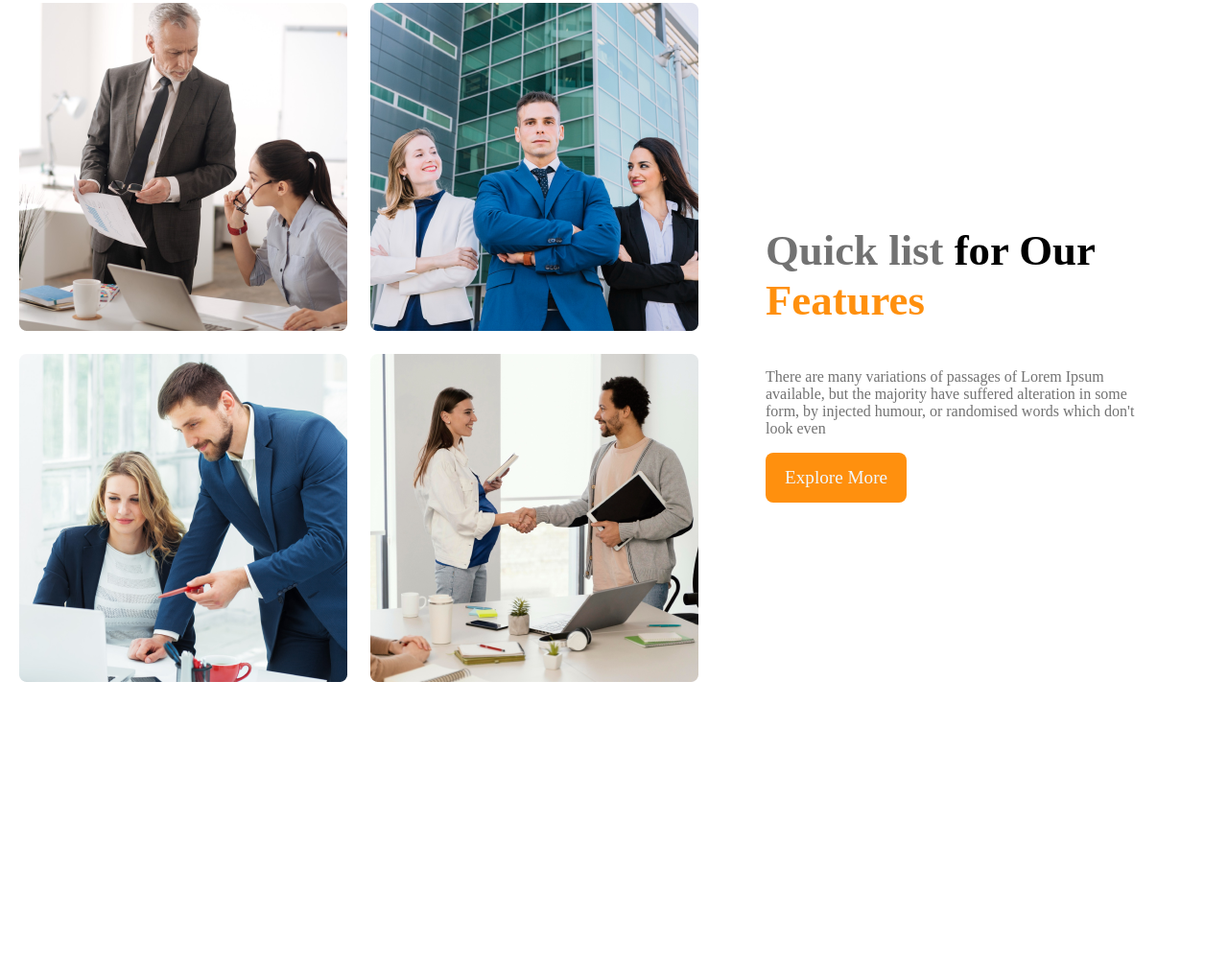
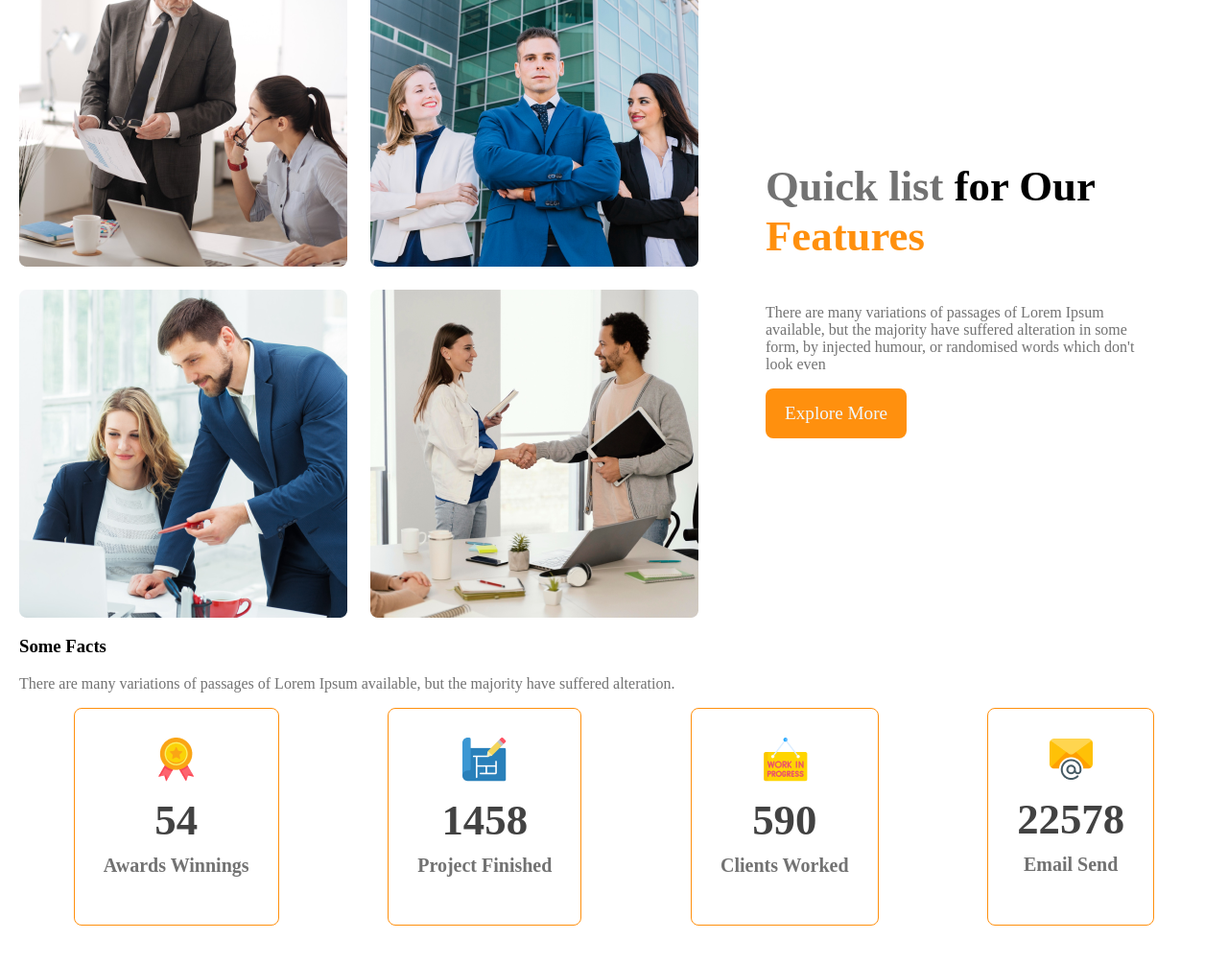
Before and after one commit to Fazla-Hasan/G3-Architect-Resources, a plain HTML site: page index.html in a window 1280 px wide. Shown: the part 1052-2056 px from the top of the page at 96% size. Before the commit the page ends 1833 px from the top, so only its background shows below. Drawn offline with Linux system fonts and the light colour scheme.

Commit message:
facts items

```diff
--- a/index.html
+++ b/index.html
@@ -10,7 +10,7 @@
     <header>
 
         <nav>
-            <h1 class="nav-title">G3 Architect</h1>
+            <h3 class=".section-title">G3 Architect</h3>
             <ul>
                 <li><a href="">Home</a></li>
                 <li><a href="">About</a></li>
@@ -45,6 +45,41 @@
 
             </div>
         </section>
+        <section class="features">
+
+        </section>
+        <section class="facts">
+            <h3 class=".section-title">Some Facts</h3>
+            <p class="text-light-gray">There are many variations of passages of Lorem Ipsum available, but the majority have suffered alteration.</p>
+            <div class="facts-card-container">
+                <!-- .card*4>img+h2,card-stats+p.card-title.text-light-gray -->
+                <div class="card">
+                    <img src="images/icons/ribon.png" alt="">
+                    <h2 class="card-stats">54</h2>
+                    <p class="card-title text-light-gray">Awards Winnings</p>
+                </div>
+                <div class="card">
+                    <img src="images/icons/projects.png" alt="">
+                    <h2 class="card-stats">1458</h2>
+                    <p class="card-title text-light-gray">Project Finished</p>
+                </div>
+                <div class="card">
+                    <img src="images/icons/customers.png" alt="">
+                    <h2 class="card-stats">590</h2>
+                    <p class="card-title text-light-gray">Clients Worked</p>
+                </div>
+                <div class="card">
+                    <img src="images/icons/email.png" alt="">
+                    <h2 class="card-stats">22578</h2>
+                    <p class="card-title text-light-gray">Email Send</p>
+                </div>
+            </div>
+        </section>
+
+
+
+
+
     </main>
     <footer>
 
--- a/styles/architect.css
+++ b/styles/architect.css
@@ -29,7 +29,7 @@ nav{
     justify-content: space-between;
     align-items: center;
 }
-.nav-title{
+.section-title{
     font-size: 2.8rem;
     font-weight: 700;
     color: black;
@@ -99,6 +99,31 @@ main{
     font-weight: 700;
 }
 
+/* facts section */
+.facts-card-container{
+    display: flex;
+    justify-content: space-around;
+}
+.facts-card-container .card{
+    border-radius: 8px;
+    border: 1px solid #FF900E;
+    text-align: center;
+    padding: 30px;
+}
+.facts-card-container .card-title{
+    font-weight: 600;
+    font-size: 1.25rem;
+    margin-top: 5px;
+
+}
+
+.facts-card-container .card-stats{
+    font-size: 2.8rem;
+    color: #424242;
+    margin-top: 10px;
+    margin-bottom: 10px;
+}
+
 
 
 
@@ -110,16 +135,20 @@ main{
         padding: 20px;
     }
     nav,
-    .team-container
+    .team-container,
+    .facts-card-container
     {
         flex-direction: column;
     }
     .teams-img-container{
         grid-template-columns: 1fr;
     }
-    .teams-content{
+    .teams-content, .facts-card-container{
         padding-right: 20px;
         padding-left: 20px;
+    }
+    .facts-card-container{
+        gap: 20px;
     }
 
 }
```
